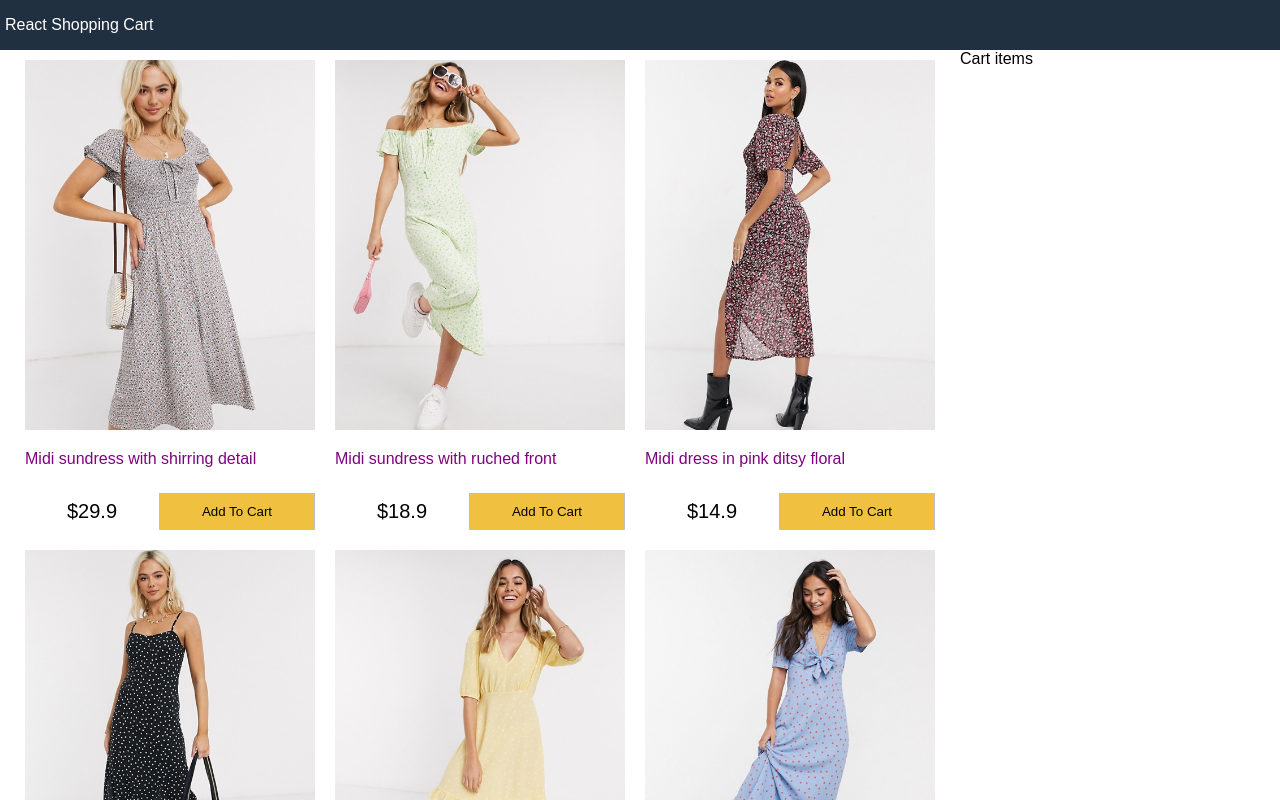
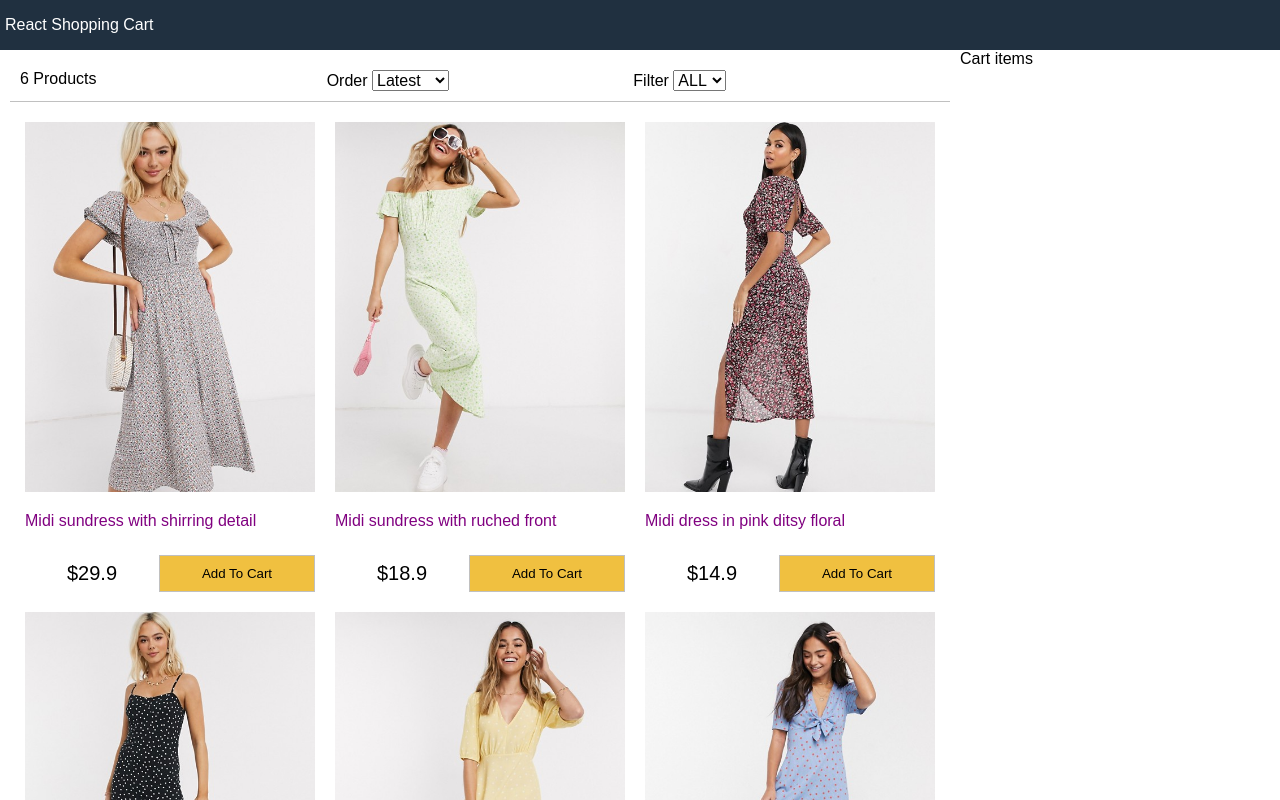
Before and after one commit to thuyetdn/shopping-web, a React (Create React App) app: page / in a window 1280 px wide. Shown: the top 800 px of the page. Built offline with nearby package versions, Linux system fonts and the light colour scheme.

Commit message:
create-filter-productlist

```diff
--- a/src/App.js
+++ b/src/App.js
@@ -1,10 +1,46 @@
 import React, {useState} from "react";
+import Filter from "./components/Filter";
 import Product from "./components/Product";
 import data from "./data.json"
 function App() {
   const [products,setProducts] = useState(data.products)
   const [size,setSize] = useState("")
   const [sort,setSort] = useState("")
+  const  filterProducts = (event) =>{
+    if (event.target.value === "") {
+      setSize(event.target.value)
+      setProducts(data.products)
+    } else {
+      setSize(event.target.value)
+      setProducts( data.products.filter(
+          (product) =>
+          product.availableSizes.indexOf(event.target.value) >= 0
+        ),
+      )
+    }
+  }
+  const sortProducts = (event) =>{
+    // const sort = event.target.value;
+    setSort(sort)
+    // console.log(sort)
+    setProducts(products.slice().sort(
+      (a, b) =>
+          sort === "lowest"
+            ? a.price > b.price
+              ? 1
+              : -1
+            : sort === "highest"
+            ? a.price < b.price
+              ? 1
+              : -1
+            : a._id < b._id
+            ? 1
+            : -1
+        )
+    )
+    console.log(products)
+  }
+
   return (
     <div className="grid-container">
       <header className="">
@@ -13,6 +49,13 @@
       <main>
           <div className="content">
               <div className="main">
+                 <Filter
+                        count={products.length}
+                        size={size}
+                        sort={sort}
+                        filterProducts={filterProducts}
+                        sortProducts={sortProducts}>
+                  </Filter>
                  <Product products={products}></Product>
               </div>
               <div className="sidebar">
--- /dev/null
+++ b/src/components/Filter.js
@@ -0,0 +1,28 @@
+function Filter ({count,sort,sortProducts,size,filterProducts}) {
+     return(
+          <div className="filter">
+        <div className="filter-result">{count} Products</div>
+        <div className="filter-sort">
+          Order{" "}
+          <select value={sort} onChange={sortProducts}>
+            <option >Latest</option>
+            <option value="lowest">Lowest</option>
+            <option value="highest">Highest</option>
+          </select>
+        </div>
+        <div className="filter-size">
+          Filter{" "}
+          <select value={size} onChange={filterProducts}>
+            <option value="">ALL</option>
+            <option value="XS">XS</option>
+            <option value="S">S</option>
+            <option value="M">M</option>
+            <option value="L">L</option>
+            <option value="XL">XL</option>
+            <option value="XXL">XXL</option>
+          </select>
+        </div>
+      </div>
+     )
+}
+export default Filter
--- a/src/index.css
+++ b/src/index.css
@@ -118,3 +118,14 @@
 .button.primary {
   background-color: #f0c040;
 }
+/* Filter */
+.filter {
+  display: flex;
+  justify-content: space-between;
+  padding: 1rem;
+  margin: 1rem;
+  border-bottom: 0.1rem #c0c0c0 solid;
+}
+.filter div {
+  flex: 1;
+}
```
Also changed, not shown: 1 other file (tests, documents, lock files or other folders).
